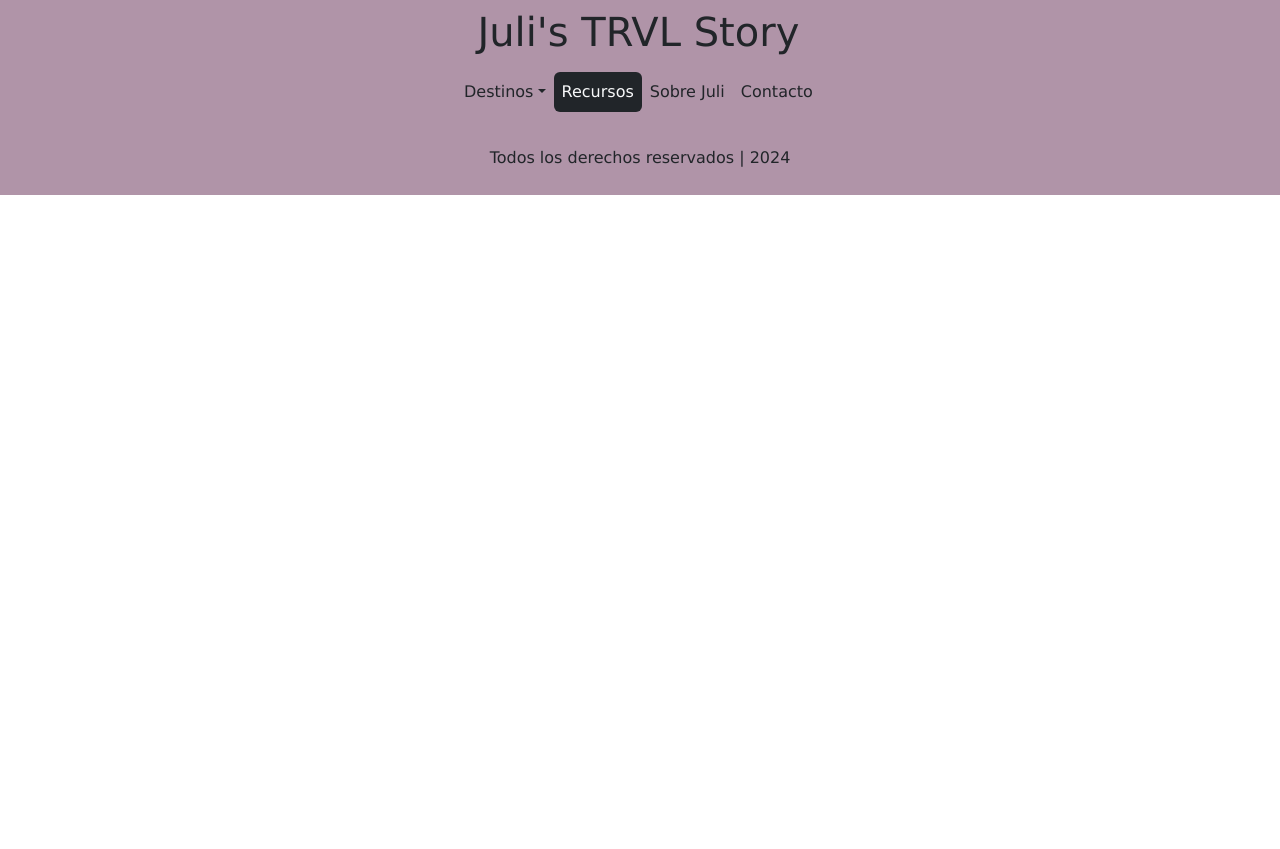
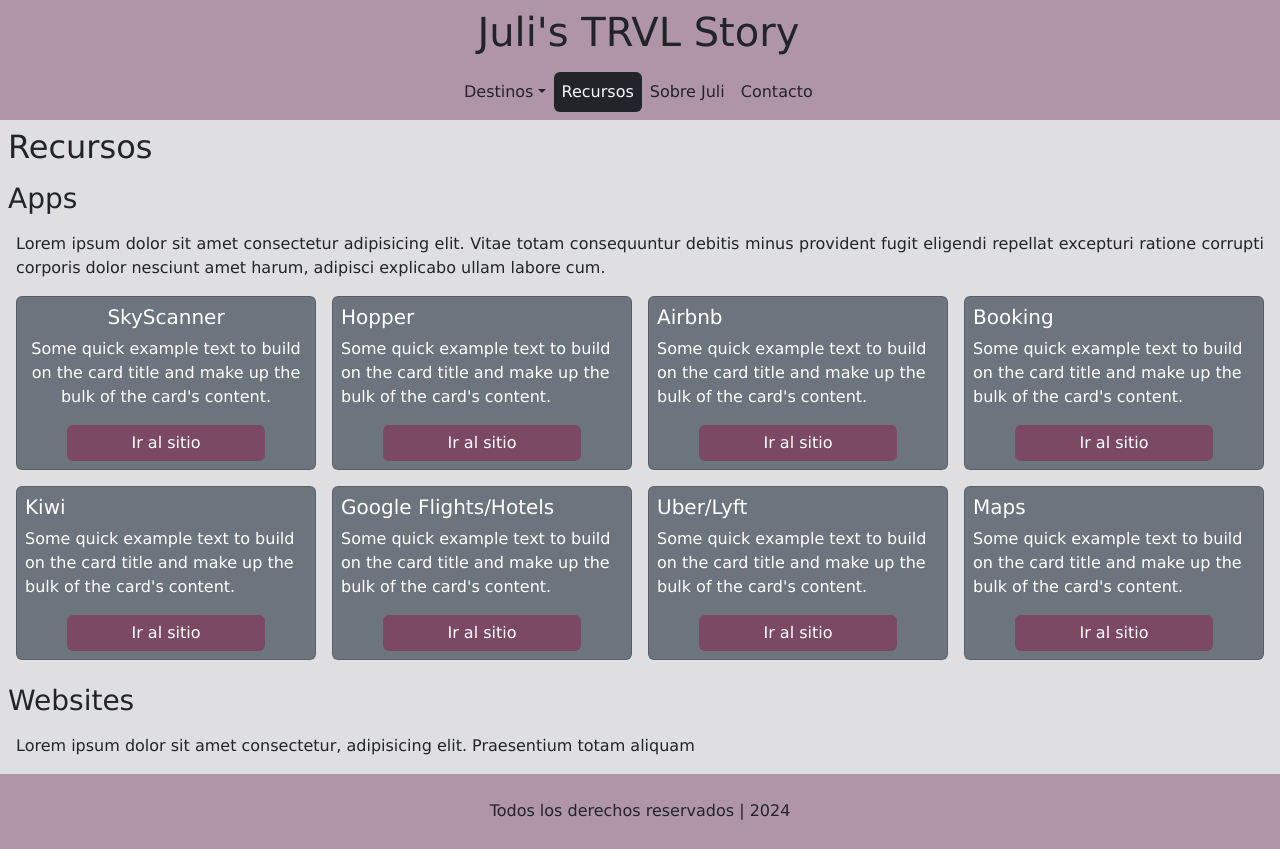
Before and after one commit to julizendri/proyecto-final, a plain HTML site: page pages/recursos.html in a window 1280 px wide. Before the commit the page ends 800 px from the top, so only its background shows below. Drawn offline with nearby package versions, Linux system fonts and the light colour scheme.

Commit message:
pagina recursos finalizada, listo para 2da entrega, links en index arreglados

```diff
--- a/css/style.css
+++ b/css/style.css
@@ -231,7 +231,7 @@
 .imagen__au_pair {
     width: 100%;
     border-radius: 15px;
-    padding: 0px 3%;
+    padding: 3%;
 }
 
 @media (max-width: 700px) {
@@ -294,3 +294,31 @@
 }
 
 /* contacto body */
+
+/* recursos body */
+
+.caja__recursos {
+    display: grid;
+    grid-template-columns: repeat(4, 1fr);
+    margin: 1rem;
+    gap: 1rem;
+}
+
+.carta {
+    padding: 0.5rem;;
+}
+
+.texto__recursos {
+    margin: 1rem;
+    text-align: justify;
+}
+
+#boton {
+    background-color: #7c4964;
+    border: none;
+    width: 70%;
+    margin: 0px 15%;
+}
+
+
+/* recursos body */
--- a/pages/recursos.html
+++ b/pages/recursos.html
@@ -13,7 +13,7 @@
         crossorigin="anonymous"></script>
 </head>
 
-<body>
+<body class="background__color">
     <header class="header">
         <a class="nav-link" href="../index.html">
             <h1>Juli's TRVL Story</h1>
@@ -48,6 +48,63 @@
     </header>
 
     <main>
+        <h2>Recursos</h2>
+        <h3>Apps</h3>
+        <p class="texto__recursos">Lorem ipsum dolor sit amet consectetur adipisicing elit. Vitae totam consequuntur
+            debitis minus provident fugit eligendi repellat excepturi ratione corrupti corporis dolor nesciunt amet
+            harum, adipisci explicabo ullam labore cum.</p>
+        <div class="caja__recursos">
+            <div class="card text-bg-secondary carta text-center">
+                <h5 class="card-title">SkyScanner</h5>
+                <p class="card-text">Some quick example text to build on the card title and make up the bulk of the
+                    card's content.</p>
+                <a href="https://www.skyscanner.com" id="boton" class="btn btn-primary">Ir al sitio</a>
+            </div>
+            <div class="card text-bg-secondary carta">
+                <h5 class="card-title">Hopper</h5>
+                <p class="card-text">Some quick example text to build on the card title and make up the bulk of the
+                    card's content.</p>
+                <a href="https://hopper.com" id="boton" class="btn btn-primary">Ir al sitio</a>
+            </div>
+            <div class="card text-bg-secondary carta">
+                <h5 class="card-title">Airbnb</h5>
+                <p class="card-text">Some quick example text to build on the card title and make up the bulk of the
+                    card's content.</p>
+                <a href="https://www.airbnb.com" id="boton" class="btn btn-primary">Ir al sitio</a>
+            </div>
+            <div class="card text-bg-secondary carta">
+                <h5 class="card-title">Booking</h5>
+                <p class="card-text">Some quick example text to build on the card title and make up the bulk of the
+                    card's content.</p>
+                <a href="https://www.booking.com" id="boton" class="btn btn-primary">Ir al sitio</a>
+            </div>
+            <div class="card text-bg-secondary carta">
+                <h5 class="card-title">Kiwi</h5>
+                <p class="card-text">Some quick example text to build on the card title and make up the bulk of the
+                    card's content.</p>
+                <a href="https://www.kiwi.com" id="boton" class="btn btn-primary">Ir al sitio</a>
+            </div>
+            <div class="card text-bg-secondary carta">
+                <h5 class="card-title">Google Flights/Hotels</h5>
+                <p class="card-text">Some quick example text to build on the card title and make up the bulk of the
+                    card's content.</p>
+                <a href="https://www.google.com/travel/flights" id="boton" class="btn btn-primary">Ir al sitio</a>
+            </div>
+            <div class="card text-bg-secondary carta">
+                <h5 class="card-title">Uber/Lyft</h5>
+                <p class="card-text">Some quick example text to build on the card title and make up the bulk of the
+                    card's content.</p>
+                <a href="https://www.uber.com" id="boton" class="btn btn-primary">Ir al sitio</a>
+            </div>
+            <div class="card text-bg-secondary carta">
+                <h5 class="card-title">Maps</h5>
+                <p class="card-text">Some quick example text to build on the card title and make up the bulk of the
+                    card's content.</p>
+                <a href="https://www.apple.com/maps/" id="boton" class="btn btn-primary">Ir al sitio</a>
+            </div>
+        </div>
+        <h3>Websites</h3>
+        <p class="texto__recursos">Lorem ipsum dolor sit amet consectetur, adipisicing elit. Praesentium totam aliquam
     </main>
 
     <footer id="pie_de_pagina" class="static-bottom">
```
Also changed, not shown: index.html (+3 -3 lines), pages/destinos.html (+19 -20 lines).
